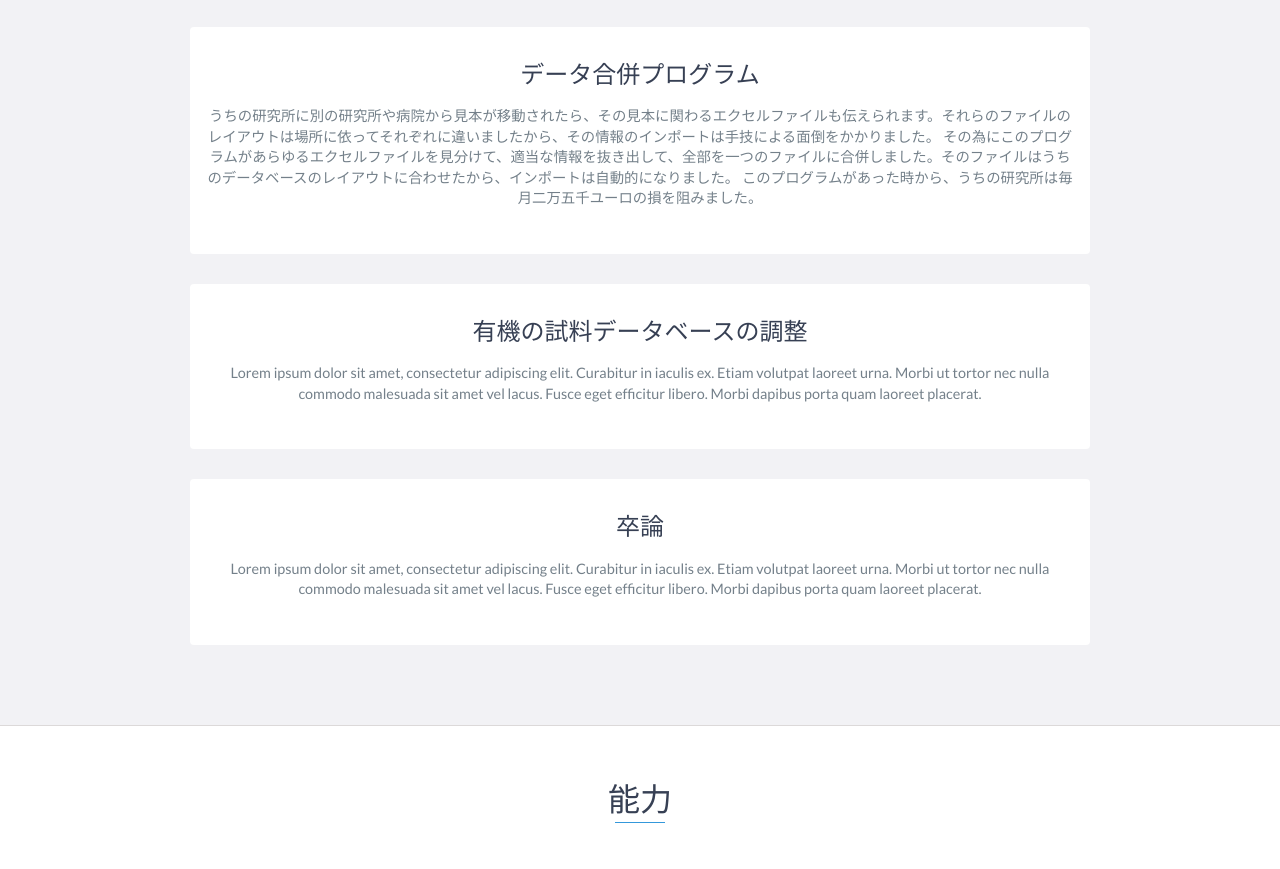
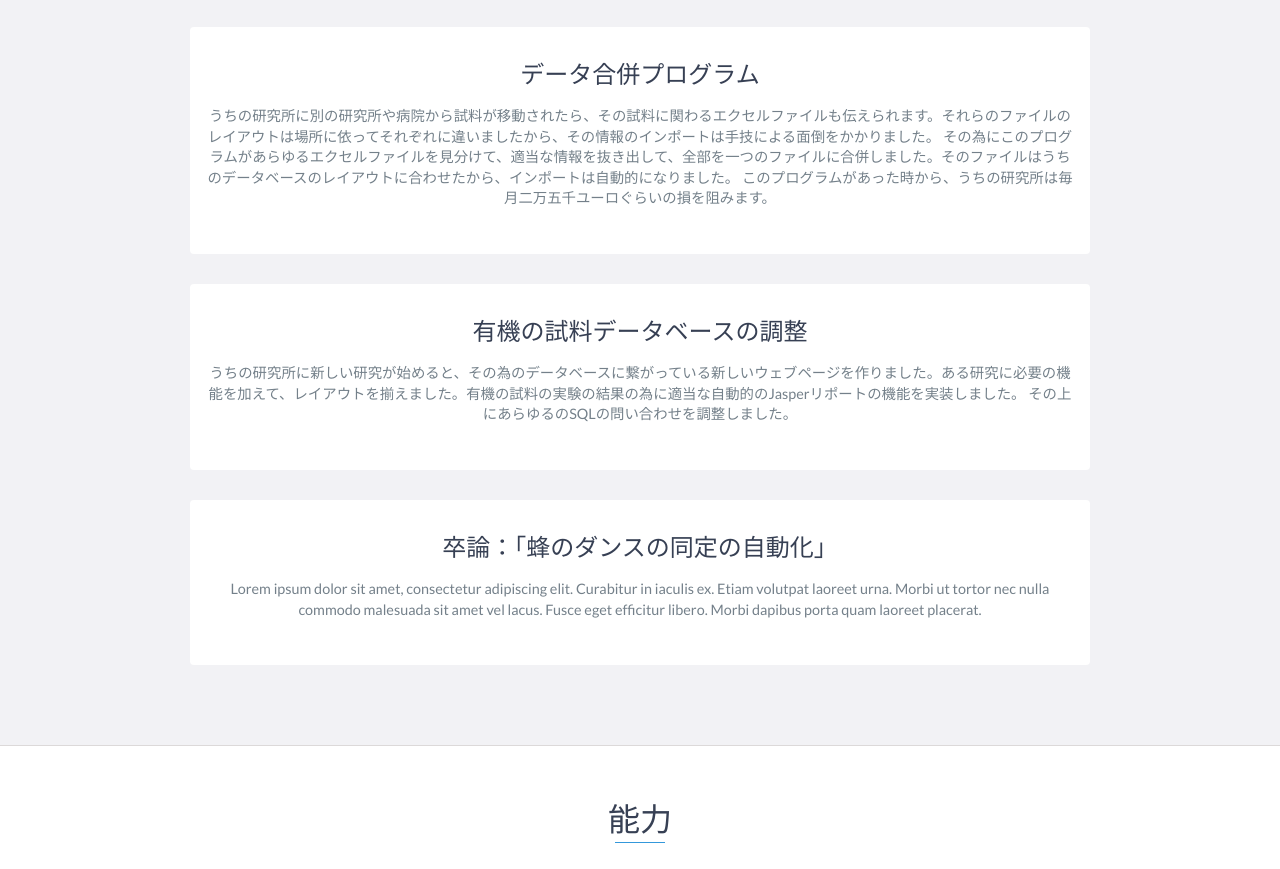
Before and after one commit to SaschaWissmann/saschawissmann.github.io, a plain HTML site: page index.html in a window 1280 px wide. Shown: the part 3090-3959 px from the top of the page. Drawn offline with nearby package versions, Linux system fonts and the light colour scheme.

Commit message:
almost done

```diff
--- a/index.html
+++ b/index.html
@@ -191,9 +191,9 @@
                     <div class="project-info">
                         <h3>データ合併プログラム</h3>
                         <p>
-                            うちの研究所に別の研究所や病院から見本が移動されたら、その見本に関わるエクセルファイルも伝えられます。それらのファイルのレイアウトは場所に依ってそれぞれに違いましたから、その情報のインポートは手技による面倒をかかりました。
+                            うちの研究所に別の研究所や病院から試料が移動されたら、その試料に関わるエクセルファイルも伝えられます。それらのファイルのレイアウトは場所に依ってそれぞれに違いましたから、その情報のインポートは手技による面倒をかかりました。
 							その為にこのプログラムがあらゆるエクセルファイルを見分けて、適当な情報を抜き出して、全部を一つのファイルに合併しました。そのファイルはうちのデータベースのレイアウトに合わせたから、インポートは自動的になりました。
-							このプログラムがあった時から、うちの研究所は毎月二万五千ユーロの損を阻みました。
+							このプログラムがあった時から、うちの研究所は毎月二万五千ユーロぐらいの損を阻みます。
                         </p>
                     </div>
                     <!-- End .project-info -->
@@ -205,7 +205,8 @@
                     <div class="project-info">
                         <h3>有機の試料データベースの調整</h3>
                         <p>
-                            Lorem ipsum dolor sit amet, consectetur adipiscing elit. Curabitur in iaculis ex. Etiam volutpat laoreet urna. Morbi ut tortor nec nulla commodo malesuada sit amet vel lacus. Fusce eget efficitur libero. Morbi dapibus porta quam laoreet placerat.
+                            うちの研究所に新しい研究が始めると、その為のデータベースに繋がっている新しいウェブページを作りました。ある研究に必要の機能を加えて、レイアウトを揃えました。有機の試料の実験の結果の為に適当な自動的のJasperリポートの機能を実装しました。
+							その上にあらゆるのSQLの問い合わせを調整しました。
                         </p>
                     </div>
                     <!-- End .project-info -->
@@ -215,7 +216,7 @@
                 <div class="project no-image">
                     <!-- End .project-image -->
                     <div class="project-info">
-                        <h3>卒論</h3>
+                        <h3>卒論：「蜂のダンスの同定の自動化」</h3>
                         <p>
                             Lorem ipsum dolor sit amet, consectetur adipiscing elit. Curabitur in iaculis ex. Etiam volutpat laoreet urna. Morbi ut tortor nec nulla commodo malesuada sit amet vel lacus. Fusce eget efficitur libero. Morbi dapibus porta quam laoreet placerat.
                         </p>
```
